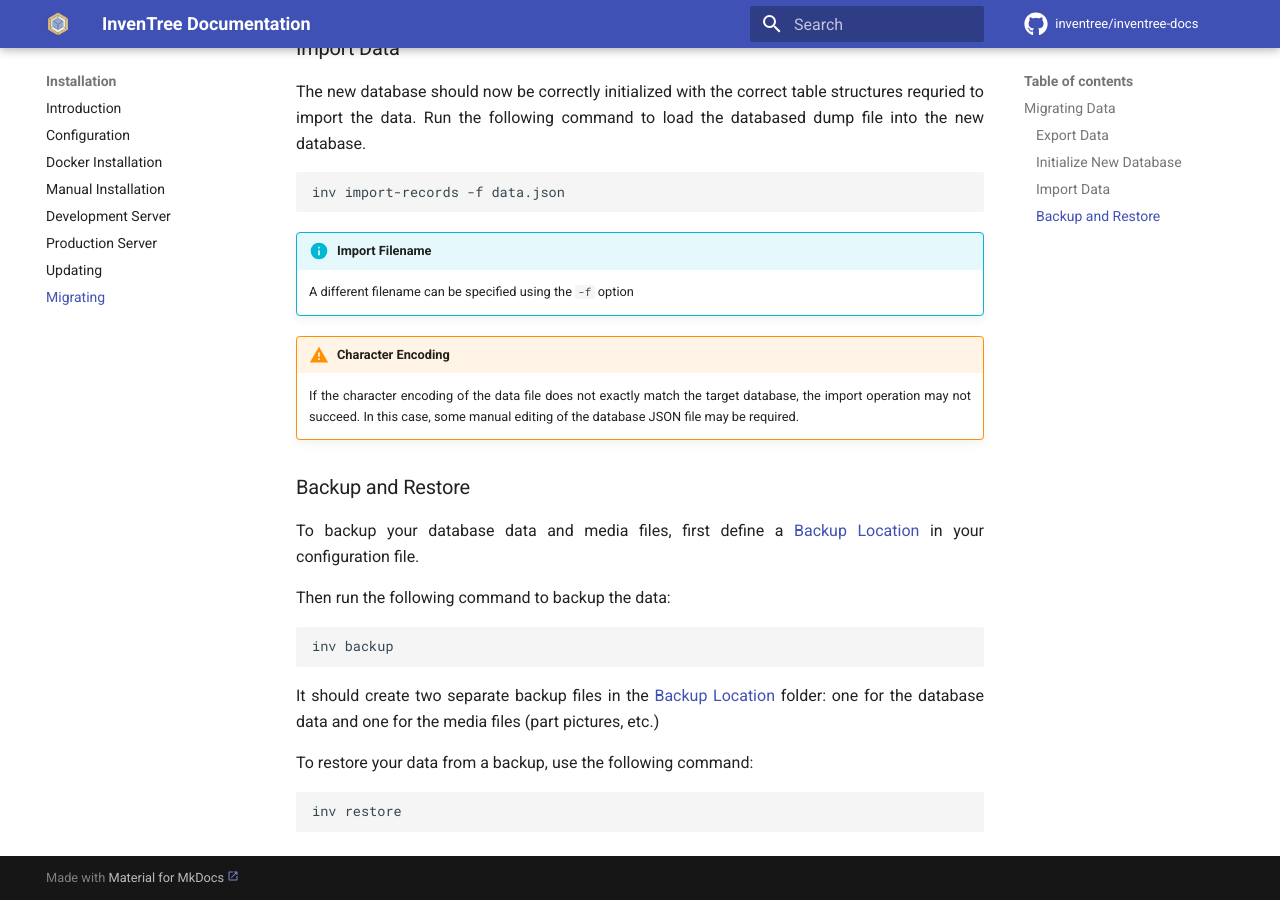
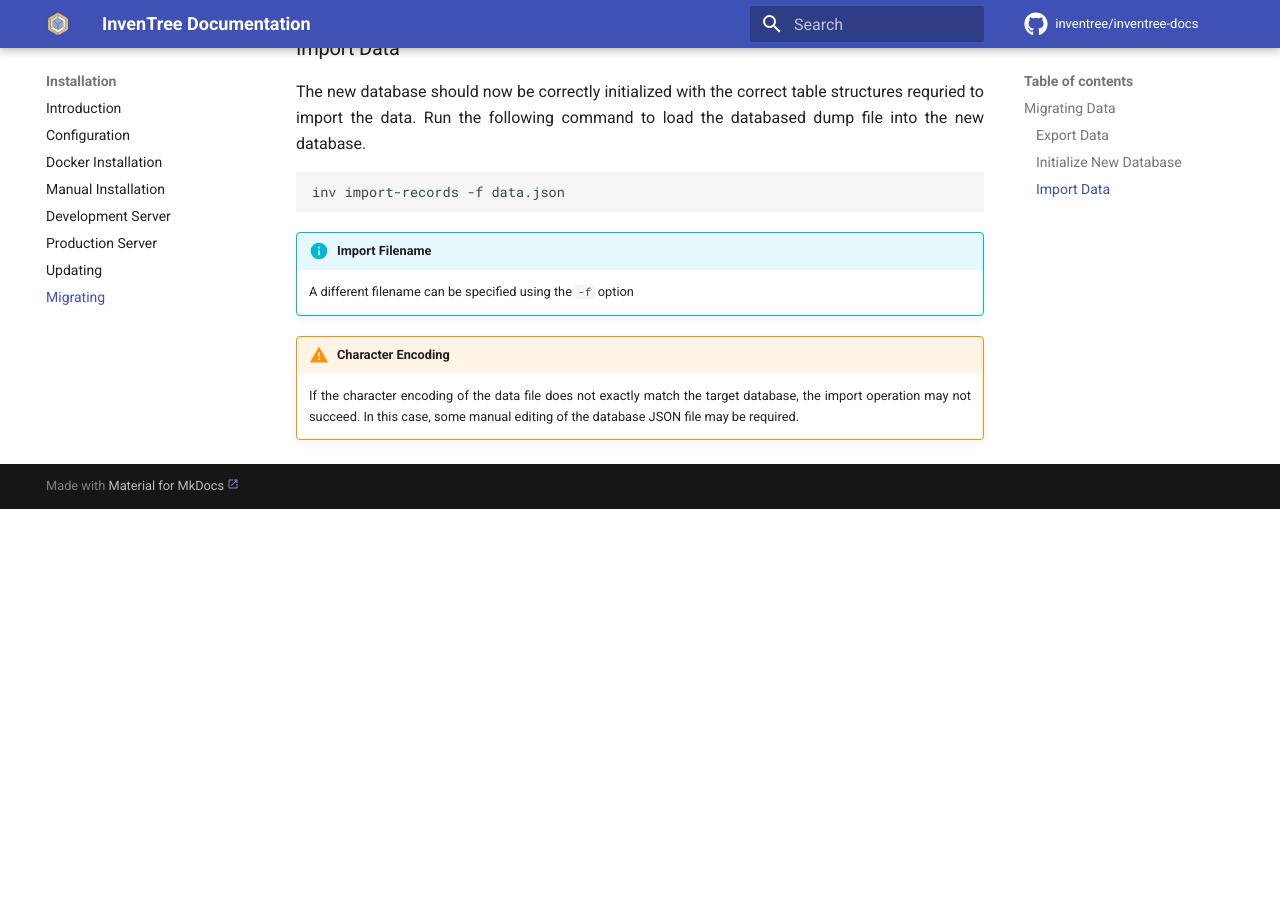
Before and after one commit to inventree/inventree-docs, an MkDocs documentation site: the page built from docs/start/migrate.md, in a window 1280 px wide and 900 px high, scrolled down 1146 px. Built offline with MkDocs 1.6.1 and Material for MkDocs 9.7.7, drawn with Linux system fonts in a browser that asks for light colours; a script that is not in the unit is left out; comment, search, counter and statistics services are not loaded; after the commit the page ends 1655 px from its top, so only the background shows below that.

Commit message:
Update documentation for dbbackup

````diff
--- a/docs/start/migrate.md
+++ b/docs/start/migrate.md
@@ -52,19 +52,3 @@ inv import-records -f data.json
 
 !!! warning "Character Encoding"
 	If the character encoding of the data file does not exactly match the target database, the import operation may not succeed. In this case, some manual editing of the database JSON file may be required.
-
-### Backup and Restore
-
-To backup your database data and media files, first define a [Backup Location](../config/#backup-location) in your configuration file.
-
-Then run the following command to backup the data:
-```
-inv backup
-```
-
-It should create two separate backup files in the [Backup Location](../config/#backup-location) folder: one for the database data and one for the media files (part pictures, etc.)
-
-To restore your data from a backup, use the following command:
-```
-inv restore
-```
````
Also changed, not shown: docs/start/config.md (+0 -6 lines), docs/start/docker.md (+14 -0 lines), docs/start/install.md (+1 -1 lines), docs/start/update.md (line endings or trailing spaces), 1 other file.
